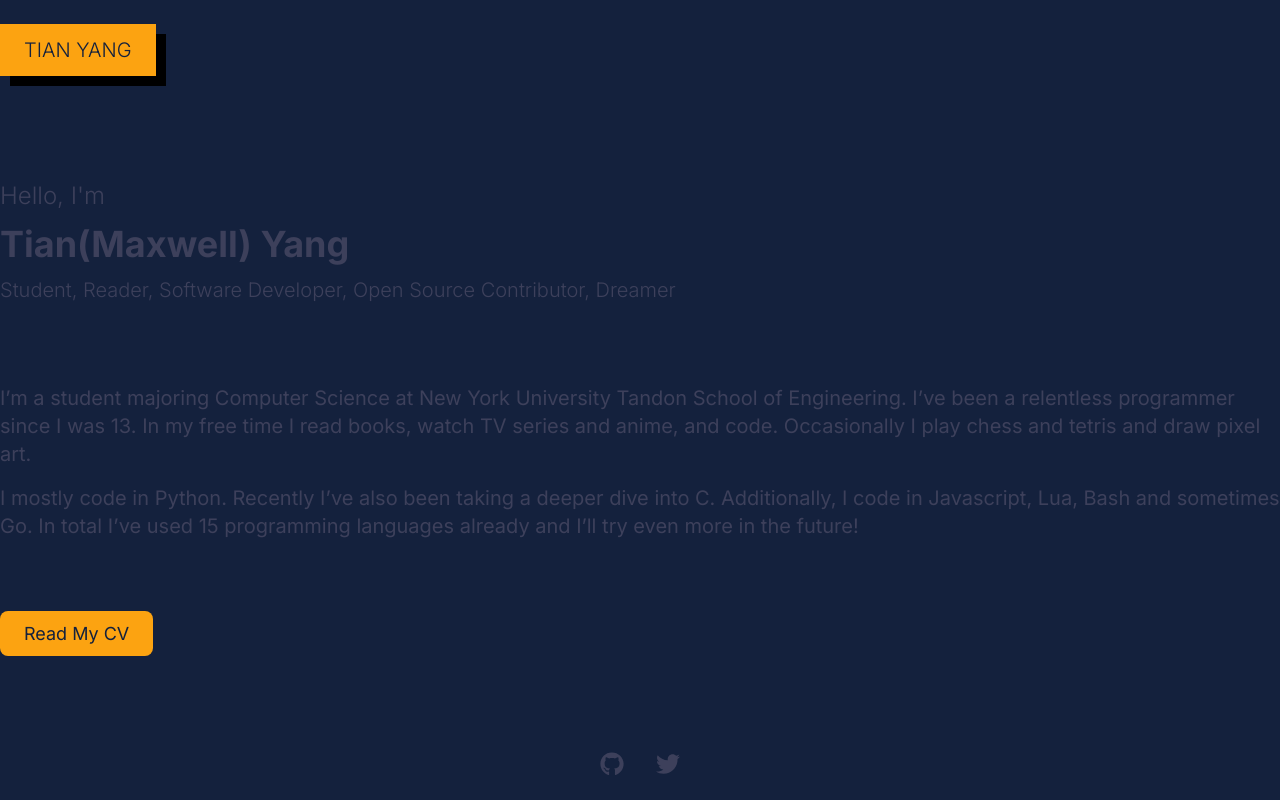
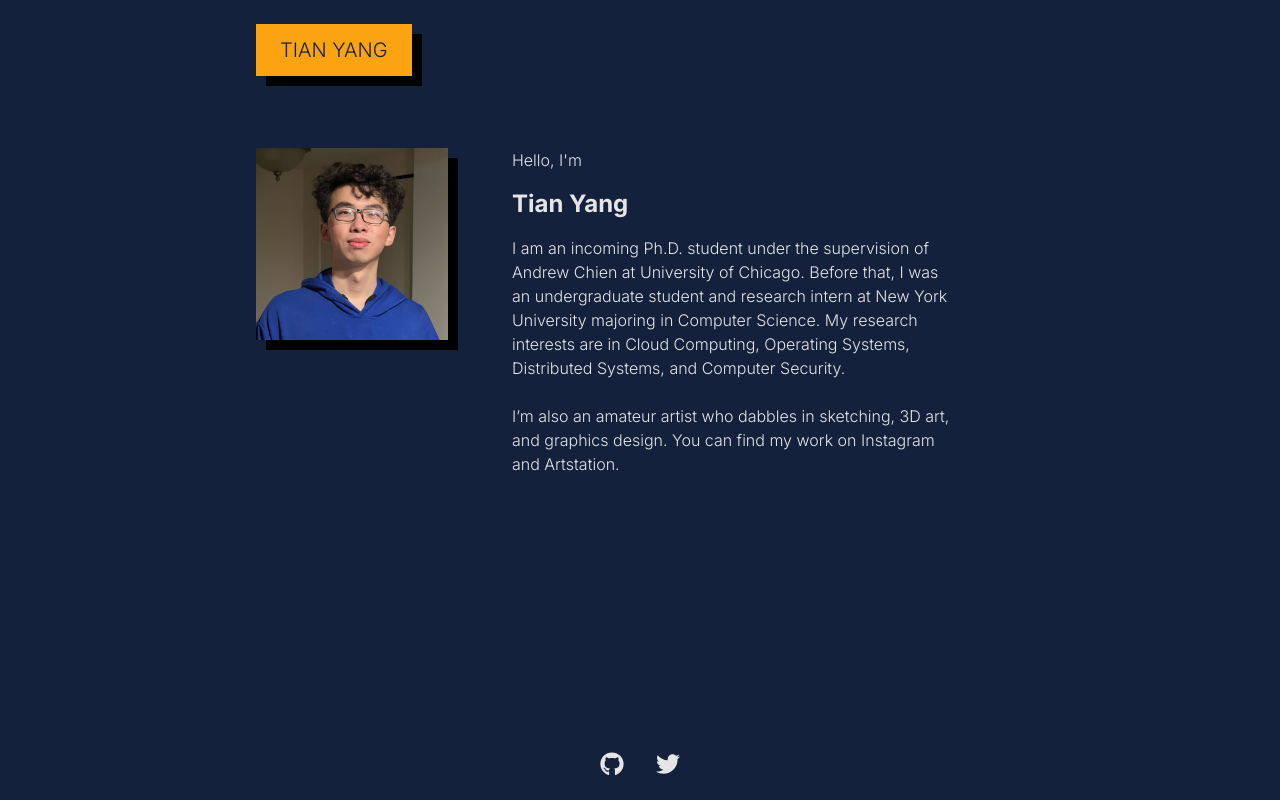
Before and after one commit to AlpacaMax/AlpacaMax.github.io, a Next.js app: page / in a window 1280 px wide. Built offline with nearby package versions, Linux system fonts and the light colour scheme.

Commit message:
Add portrait and self-intro

```diff
--- a/components/layout.js
+++ b/components/layout.js
@@ -4,7 +4,7 @@ import Footer from '../components/footer.js';
 
 export default function Layout({ children }) {
 	return (
-		<div className="h-screen container mx-auto flex flex-col">
+		<div className="h-screen container mx-auto px-64 flex flex-col">
 			{/* <Navbar /> */}
 			<Header />
 			{ children }
--- a/pages/index.js
+++ b/pages/index.js
@@ -3,32 +3,24 @@ import Layout from '../components/layout.js';
 export default function Home() {
   return (
 		<Layout>
-			<div className="grow text-text flex flex-col justify-center">
-				<p className="text-2xl font-light">
-					Hello, I&apos;m
-				</p>
-				<p className="my-3 text-4xl font-bold">
-					Tian(Maxwell) Yang
-				</p>
-				<p className="font-light text-xl">
-					Student, Reader, Software Developer, Open Source Contributor, Dreamer
-				</p>
-				<p className="text-xl mt-20">
-					I’m a student majoring Computer Science at New York University Tandon School of Engineering. I’ve been a relentless programmer since I was 13. In my free time I read books, watch TV series and anime, and code. Occasionally I play chess and tetris and draw pixel art.
-				</p>
-				<p className="text-xl mt-4">
-I mostly code in Python. Recently I’ve also been taking a deeper dive into C. Additionally, I code in Javascript, Lua, Bash and sometimes Go. In total I’ve used 15 programming languages already and I’ll try even more in the future!
-				</p>
-
-				<div className="mt-20">
-					<a
-						className="bg-highlight text-bgcolor text-lg py-3 px-6 rounded-lg"
-						href="/resume.pdf"
-						target="_blank"
-						rel="noopener noreferrer"
-					>
-						Read My CV
-					</a>
+			<div className="grow flex flex-row py-12">
+				<div className="basis-1/4">
+					<img className="shadow-[10px_10px_rgba(0,0,0,1)]" src="portrait.jpeg" />
+				</div>
+				<div className="basis-3/4 text-text px-16">
+					<p className="font-light">
+						Hello, I'm
+					</p>
+					<p className="py-4 text-2xl font-bold">
+						Tian Yang
+					</p>
+					<p className="font-light">
+						I am an incoming Ph.D. student under the supervision of Andrew Chien at University of Chicago. Before that, I was an undergraduate student and research intern at New York University majoring in Computer Science. My research interests are in Cloud Computing, Operating Systems, Distributed Systems, and Computer Security.
+					</p>
+					<br />
+					<p className="font-light">
+						I’m also an amateur artist who dabbles in sketching, 3D art, and graphics design. You can find my work on Instagram and Artstation.
+					</p>
 				</div>
 			</div>
 		</Layout>
--- a/tailwind.config.js
+++ b/tailwind.config.js
@@ -8,7 +8,7 @@ module.exports = {
 			colors: {
 				'bgcolor': '#14213D',
 				'highlight': '#FCA311',
-				'text': '#3d405b'
+				'text': '#E5E5E5'
 			},
 			fontFamily: {
 				sans: ['Inter', 'Nunito', 'sans-serif'],
```
Also changed, not shown: public/portrait.jpeg (added), 1 other file (tests, documents, lock files or other folders).
